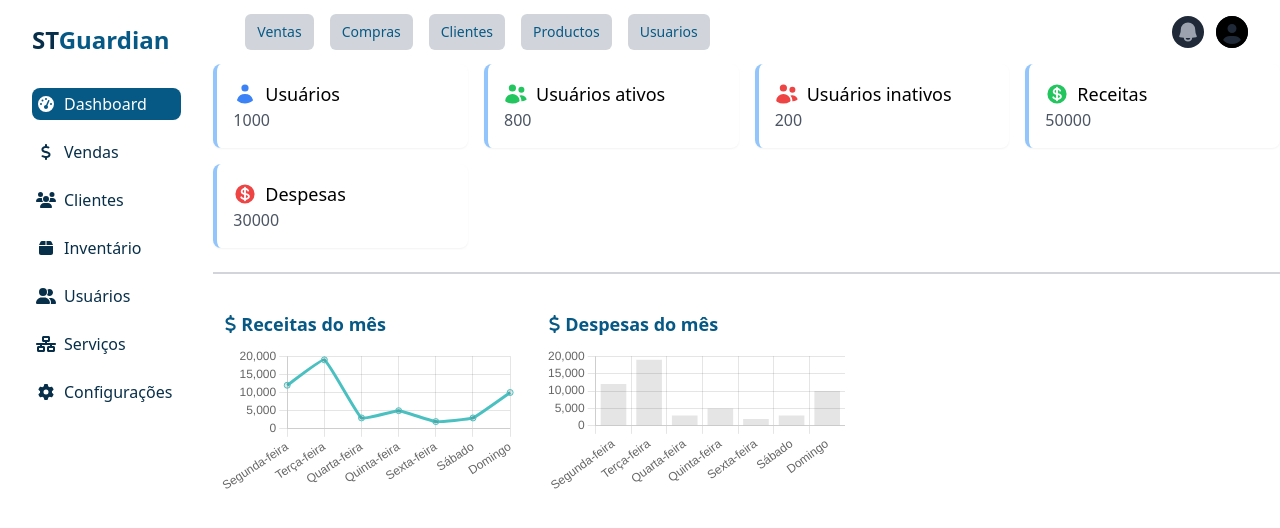
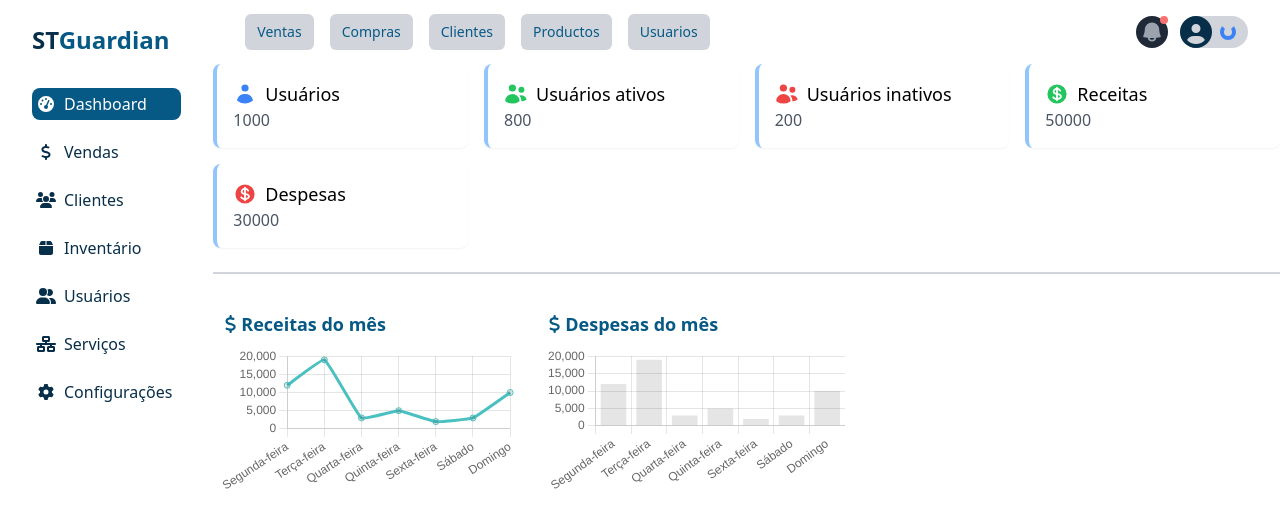
Before and after one commit to adriangrahldev/stg_next, a Next.js app: page / in a window 1280 px wide. Shown: the top 528 px of the page. Built offline with nearby package versions, Linux system fonts and the light colour scheme.

Commit message:
Actualizar componentes de inicio de sesión y encabezado

```diff
--- a/src/app/auth/login/page.tsx
+++ b/src/app/auth/login/page.tsx
@@ -11,7 +11,7 @@ import { useEffect, useState } from "react";
 
 const LoginPage = () => {
     const [token, updateAuthToken] = useAuthToken();
-    const [user, pending] = useUser();
+    const {user, authStatus, pending} = useUser();
     const [loginError, setLoginError] = useState<string | null>(null);
     const router = useRouter();
 
@@ -30,10 +30,10 @@ const LoginPage = () => {
     }
 
     useEffect(() => {
-        if (user && user?._id) {
+        if (authStatus === 'authenticated') {
             router.push('/');
         }
-    }, [user, router]);
+    }, [authStatus, router]);
 
     return (
         <div className="flex justify-center items-center bg-slate-200 h-screen">
--- a/src/components/Header/Header.tsx
+++ b/src/components/Header/Header.tsx
@@ -1,6 +1,6 @@
 "use client"
 import { faDollarSign, faPersonCirclePlus, faPlus, faUserCircle, faUserPlus } from '@fortawesome/free-solid-svg-icons';
-import { Fragment } from 'react';
+import { Fragment, use, useEffect } from 'react';
 import { Disclosure, Menu, Transition } from '@headlessui/react'
 import { Bars3Icon, BellIcon, CogIcon, LockClosedIcon, UserIcon, XMarkIcon } from '@heroicons/react/20/solid'
 import Image from 'next/image';
@@ -19,7 +19,7 @@ const callsToAction = [
 const Header = () => {
     const pathname = usePathname();
 
-    const [user, pending] = useUser();
+    const { user, authStatus, error, pending } = useUser();
     const navigation = [
         {
             name: "Ventas",
@@ -93,6 +93,8 @@ const Header = () => {
     ];
 
 
+
+
     return (
         pathname.split("/")[1] === "auth" ? null : (
 
@@ -131,15 +133,22 @@ const Header = () => {
                                             <span className="absolute -inset-1.5" />
                                             <span className="sr-only">View notifications</span>
                                             <BellIcon className="h-6 w-6" aria-hidden="true" />
+                                            <span className="absolute top-0 right-0 block h-2 w-2 rounded-full bg-red-400">
+                                                <span className="sr-only">Unread notifications</span>
+                                            </span>
                                         </button>
 
                                         {/* Profile dropdown */}
                                         <Menu as="div" className="relative ml-3">
                                             <div>
-                                                <Menu.Button className="relative flex max-w-xs items-center rounded-full bg-gray-800 text-sm focus:outline-none focus:ring-2 focus:ring-white focus:ring-offset-2 focus:ring-offset-gray-800">
+                                                <Menu.Button className="relative flex max-w-xs items-center pe-3 rounded-full bg-gray-300 text-sm focus:outline-none focus:ring-2 focus:ring-white focus:ring-offset-2 focus:ring-offset-gray-800 text-sky-950 font-semibold">
                                                     <span className="absolute -inset-1.5" />
                                                     <span className="sr-only">Open user menu</span>
-                                                    <FontAwesomeIcon icon={faUserCircle} className="h-8 w-8 rounded-full" />
+                                                    <FontAwesomeIcon icon={faUserCircle} className="h-8 w-8 mr-2 rounded-full" />
+                                                    {user?.firstName} {user?.lastName}
+                                                    {pending ?
+                                                        <div className="w-4 h-4 border-4 border-blue-500 rounded-full animate-spin border-t-transparent"></div>
+                                                        : null}
                                                 </Menu.Button>
                                             </div>
                                             <Transition
--- a/src/hooks/user.ts
+++ b/src/hooks/user.ts
@@ -2,15 +2,14 @@ import { useState, useEffect } from 'react';
 import useAuthToken from './token';
 import { IUser } from '@/interfaces/user.interface';
 
-
-
-const useUser = (): any[] => {
+const useUser = (): { user: IUser | null, pending: boolean, error: string | null, authStatus: string } => {
     const [user, setUser] = useState<IUser | null>(null);
     const [token] = useAuthToken();
     const [pending, setPending] = useState(true);
+    const [error, setError] = useState<string | null>(null);
+    const [authStatus, setAuthStatus] = useState('pending');
 
     useEffect(() => {
-
         const fetchUser = async () => {
             setPending(true);
             try {
@@ -23,9 +22,15 @@ const useUser = (): any[] => {
                 });
                 const data = await response.json();
 
+                if (!response.ok) {
+                    throw new Error(data.message || 'Error al obtener el usuario');
+                }
+
                 setUser(data);
+                setAuthStatus('authenticated');
             } catch (error) {
-                console.error('Error al obtener el usuario:', error);
+                setError(error.message);
+                setAuthStatus('unauthorized');
             } finally {
                 setPending(false);
             }
@@ -33,10 +38,12 @@ const useUser = (): any[] => {
 
         if (token) {
             fetchUser();
+        } else {
+            setAuthStatus('unauthorized');
         }
     }, [token]);
 
-    return [user, pending];
+    return { user, pending, error, authStatus };
 };
 
 export default useUser;
--- a/src/interfaces/user.interface.ts
+++ b/src/interfaces/user.interface.ts
@@ -1,6 +1,6 @@
 export interface IUser {
     _id: number;
-    firstNane: string;
+    firstName: string;
     lastName: string;
     username: string;
     email: string;
```
Also changed, not shown: src/middleware.ts (added, +15 -0 lines).
